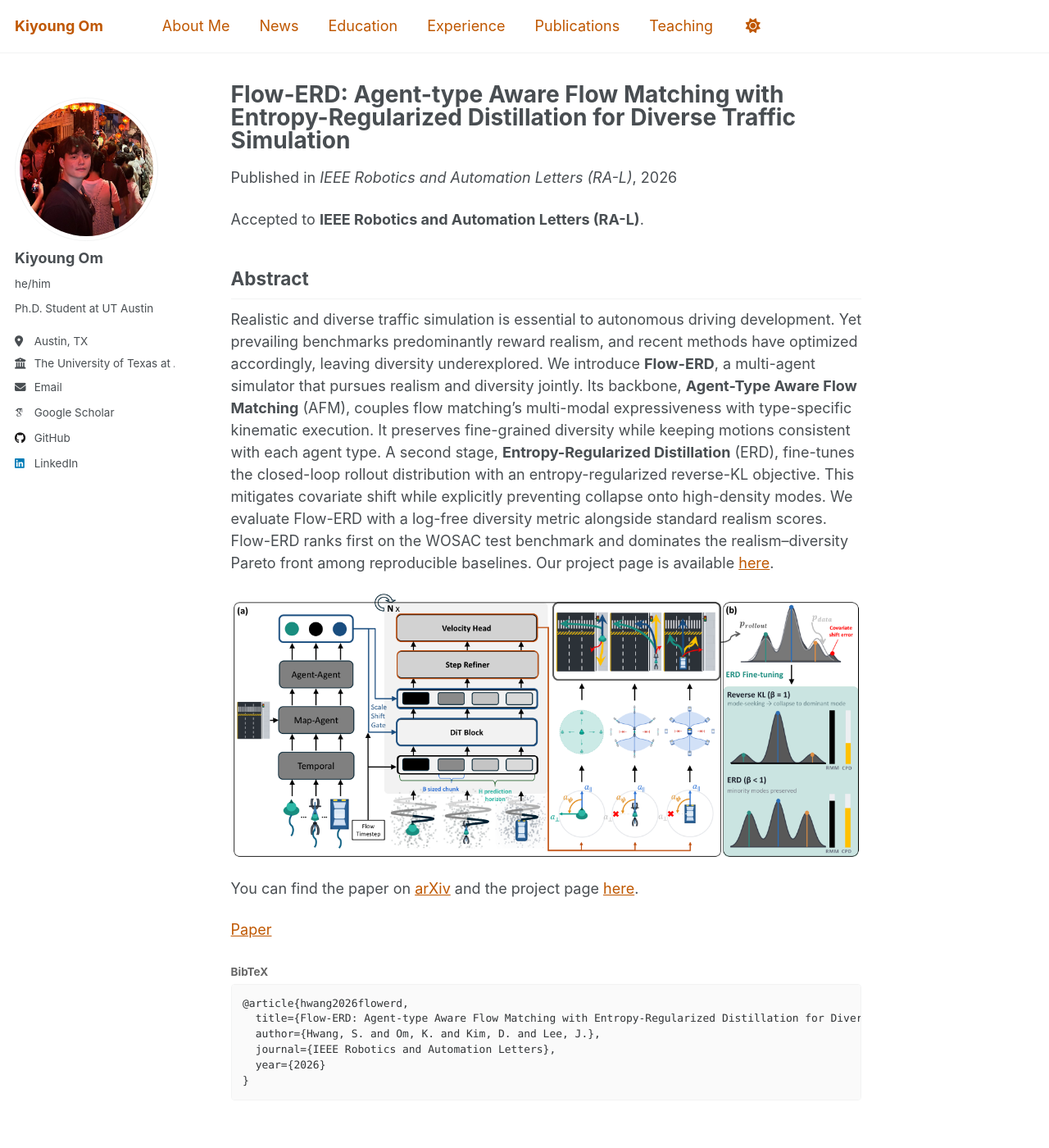
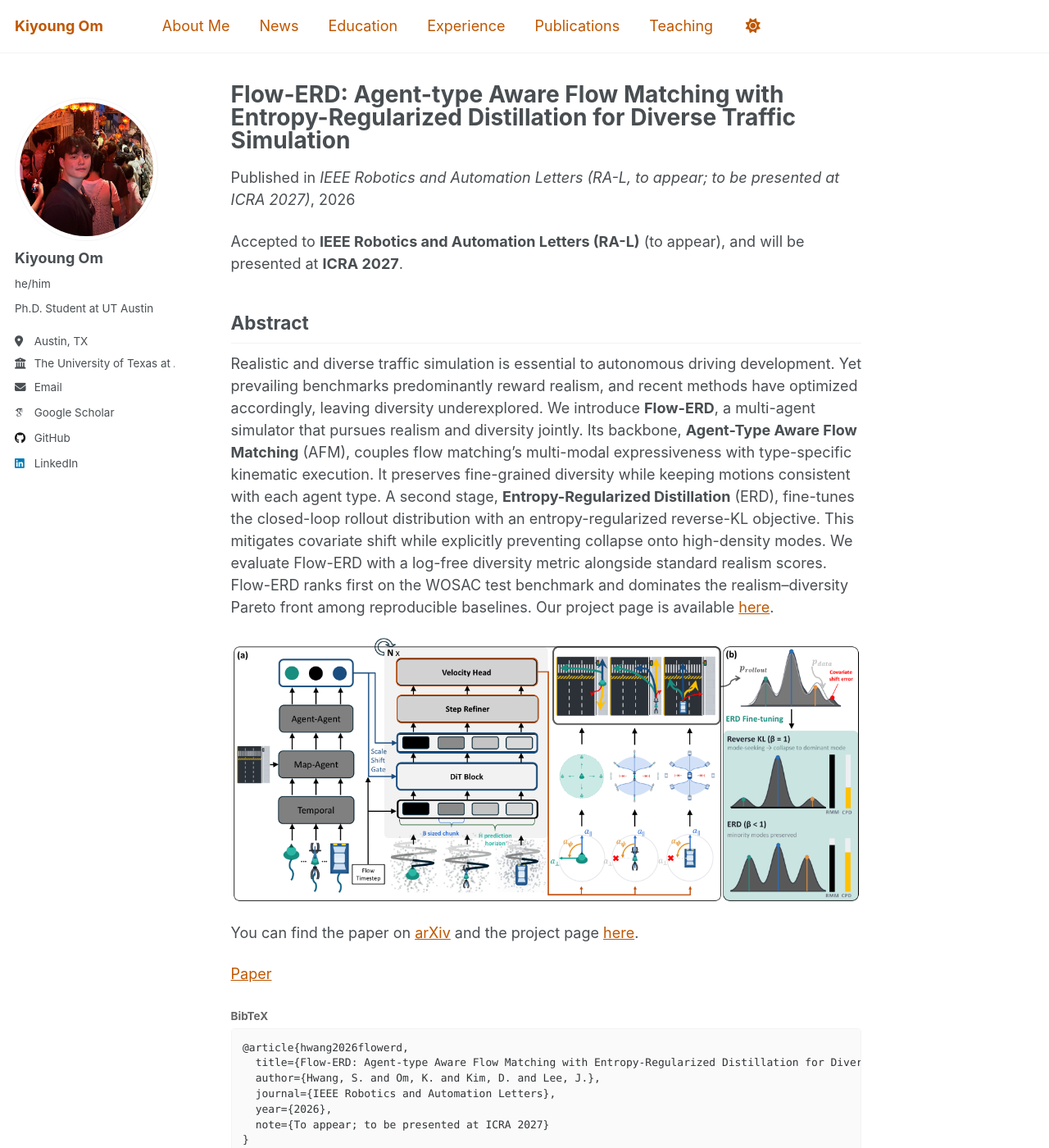
Before and after one commit to umkiyoung/umkiyoung.github.io, a Jekyll site: the page built from _publications/2026-07-08-flow-erd.md, in a window 1280 px wide and 1400 px high. Shown: the whole window at 82% size. Built offline with Jekyll 4.4.1, drawn with Linux system fonts in a browser that asks for light colours; some web fonts are replaced.

Commit message:
Mark Flow-ERD as RA-L to appear, presented at ICRA 2027
Co-Authored-By: Claude Opus 5.5 <noreply@anthropic.com>

```diff
--- a/_data/cv.json
+++ b/_data/cv.json
@@ -145,7 +145,7 @@
   "publications": [
     {
       "name": "Flow-ERD: Agent-type Aware Flow Matching with Entropy-Regularized Distillation for Diverse Traffic Simulation",
-      "publisher": "IEEE Robotics and Automation Letters (RA-L) 2026",
+      "publisher": "IEEE Robotics and Automation Letters (RA-L) 2026 (to appear); to be presented at ICRA 2027",
       "releaseDate": "2026-10-14",
       "website": "https://arxiv.org/abs/2607.06957",
       "summary": "Seulbin Hwang, Kiyoung Om, Daejung Kim, and Jinhan Lee."
--- a/_publications/2026-07-08-flow-erd.md
+++ b/_publications/2026-07-08-flow-erd.md
@@ -5,7 +5,7 @@ category: journals
 permalink: /publication/2026-07-08-flow-erd
 excerpt: ''
 date: 2026-10-14
-venue: 'IEEE Robotics and Automation Letters (RA-L)'
+venue: 'IEEE Robotics and Automation Letters (RA-L, to appear; to be presented at ICRA 2027)'
 paperurl: 'https://arxiv.org/abs/2607.06957'
 arxivurl: 'https://arxiv.org/abs/2607.06957'
 projecturl: 'https://seulbinhwang.github.io/flow-erd-project-page/'
@@ -13,16 +13,17 @@ image: '/images/publication/flow-erd.png'
 image_alt: 'Flow-ERD framework overview'
 short_title: 'Flow-ERD'
 authors: 'Seulbin Hwang*, <strong>Kiyoung Om*</strong>, Daejung Kim, and Jinhan Lee'
-citation: 'Hwang, S.*, Om, K.*, Kim, D., &amp; Lee, J. (2026). &quot;Flow-ERD: Agent-type Aware Flow Matching with Entropy-Regularized Distillation for Diverse Traffic Simulation.&quot; <i>IEEE Robotics and Automation Letters (RA-L)</i>.'
+citation: 'Hwang, S.*, Om, K.*, Kim, D., &amp; Lee, J. (2026). &quot;Flow-ERD: Agent-type Aware Flow Matching with Entropy-Regularized Distillation for Diverse Traffic Simulation.&quot; <i>IEEE Robotics and Automation Letters (RA-L)</i>, to appear. To be presented at ICRA 2027.'
 bibtex: |
   @article{hwang2026flowerd,
     title={Flow-ERD: Agent-type Aware Flow Matching with Entropy-Regularized Distillation for Diverse Traffic Simulation},
     author={Hwang, S. and Om, K. and Kim, D. and Lee, J.},
     journal={IEEE Robotics and Automation Letters},
-    year={2026}
+    year={2026},
+    note={To appear; to be presented at ICRA 2027}
   }
 ---
-Accepted to **IEEE Robotics and Automation Letters (RA-L)**.
+Accepted to **IEEE Robotics and Automation Letters (RA-L)** (to appear), and will be presented at **ICRA 2027**.
 
 ## Abstract
 
```
Also changed, not shown: _pages/about.md (+1 -1 lines), 1 other file.
